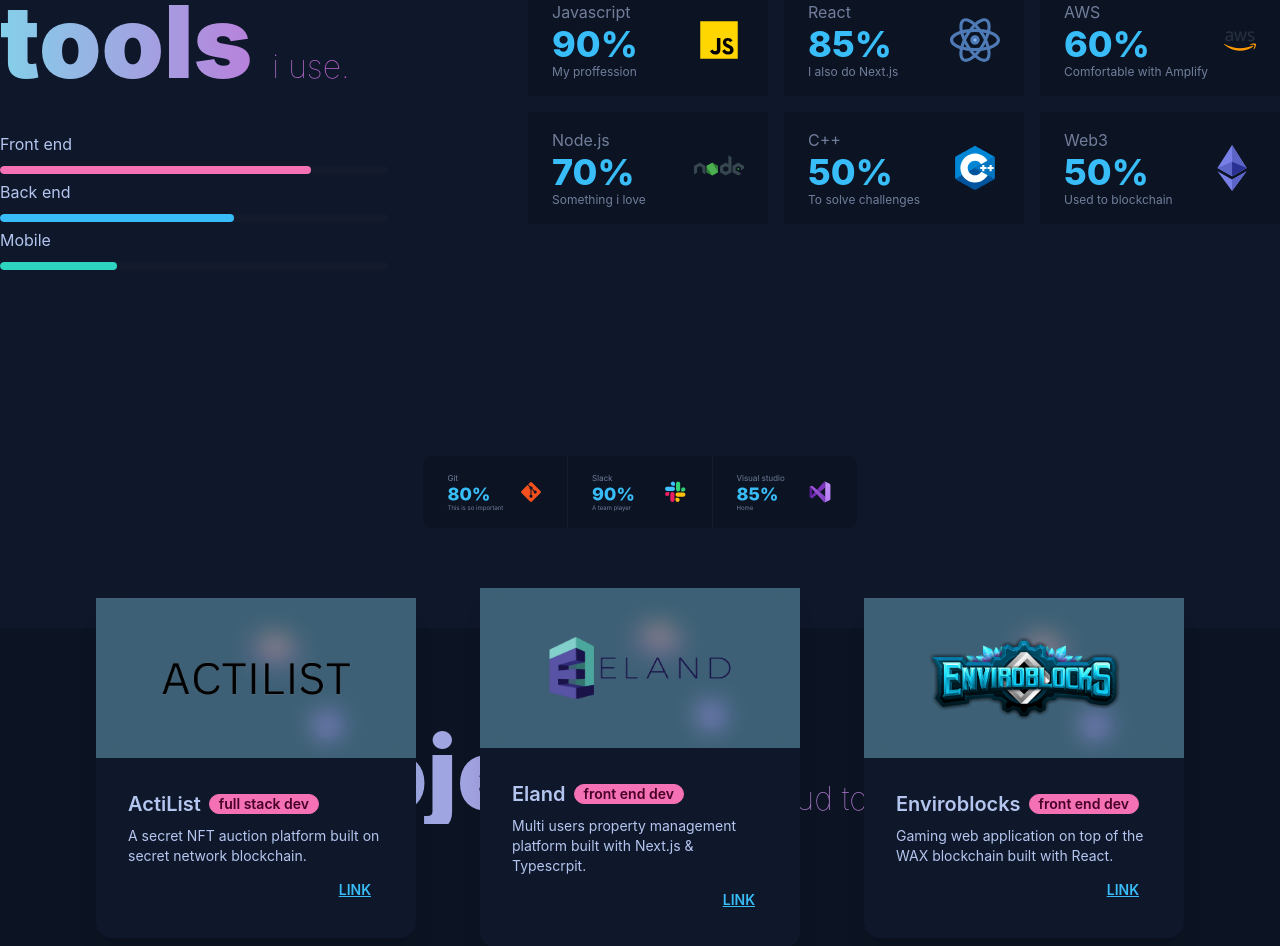
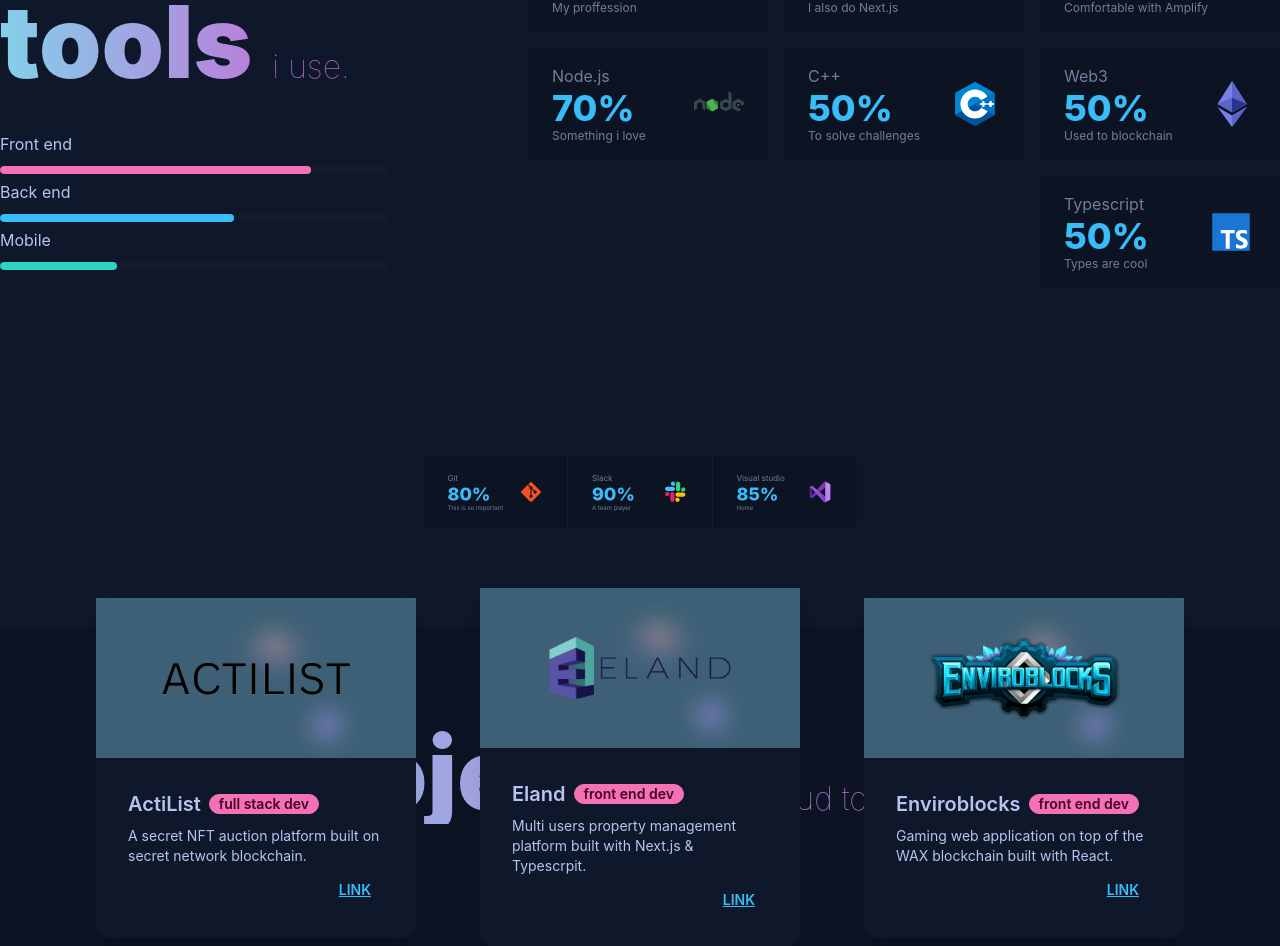
Before and after one commit to salimdriai/salim, a Next.js app: page / in a window 1280 px wide. Shown: the part 972-1918 px from the top of the page. Built offline with nearby package versions, Linux system fonts and the light colour scheme.

Commit message:
fix structure

```diff
--- a/components/ProjectCard/index.js
+++ /dev/null
@@ -1,35 +0,0 @@
-import React from 'react'
-
-const ProjectCard = ({ src, title, description, link, role }) => {
-  return (
-    <div
-      style={{ height: '100%', position: 'relative' }}
-      className="card w-80 bg-base-100 shadow-xl cursor-pointer transition ease-in-out hover:-translate-y-1 hover:scale-102"
-    >
-      <div style={{ position: 'absolute', zIndex: 3 }}>
-        <img src="/planets.svg" />
-      </div>
-      <figure
-        className=" p-16 h-40  backdrop-blur-md	"
-        style={{ backgroundColor: 'rgba(132, 208, 233, 0.4)', zIndex: 5 }}
-      >
-        <img src={src} alt="project" />
-      </figure>
-      <div className="card-body">
-        <h5 className="card-title">
-          {title}
-          <div className="badge badge-accent">{role}</div>
-        </h5>
-        <p className="text-sm">{description}</p>
-        <div className="card-actions justify-end">
-          <a href={link} target="_blank" rel="noreferrer">
-            <button className="btn btn-sm btn-link">Link</button>
-          </a>
-          {/*  <button className="btn btn-sm btn-ghost">Learn more</button> */}
-        </div>
-      </div>
-    </div>
-  )
-}
-
-export default ProjectCard
--- /dev/null
+++ b/components/Projects/data.js
@@ -0,0 +1,26 @@
+export const projects = [
+  {
+    title: 'ActiList',
+    description:
+      'A secret NFT auction platform built on secret network blockchain.',
+    src: '/logo-acti.png',
+    link: 'https://www.test.actilist.co',
+    role: 'full stack dev',
+  },
+  {
+    title: 'Eland',
+    description:
+      'Multi users property management platform built with Next.js & Typescrpit.',
+    src: '/eland-logo-04.png',
+    link: 'https://www.eland.pk',
+    role: 'front end dev',
+  },
+  {
+    title: 'Enviroblocks',
+    description:
+      'Gaming web application on top of the WAX blockchain built with React.',
+    src: '/enviro-logo.png',
+    link: 'https://www.enviroblocks.io',
+    role: 'front end dev',
+  },
+]
--- a/components/Projects/index.js
+++ b/components/Projects/index.js
@@ -1,33 +1,8 @@
 import React from 'react'
 import { useParallax } from 'react-scroll-parallax'
 import ProjectCard from './Card'
+import { projects } from './data.js'
 
-const projects = [
-  {
-    title: 'ActiList',
-    description:
-      'A secret NFT auction platform built on secret network blockchain.',
-    src: '/logo-acti.png',
-    link: 'https://www.test.actilist.co',
-    role: 'full stack dev',
-  },
-  {
-    title: 'Eland',
-    description:
-      'Multi users property management platform built with Next.js & Typescrpit.',
-    src: '/eland-logo-04.png',
-    link: 'https://www.eland.pk',
-    role: 'front end dev',
-  },
-  {
-    title: 'Enviroblocks',
-    description:
-      'Gaming web application on top of the WAX blockchain built with React.',
-    src: '/enviro-logo.png',
-    link: 'https://www.enviroblocks.io',
-    role: 'front end dev',
-  },
-]
 const Projects = () => {
   const parallax = useParallax({
     speed: 30,
--- a/components/SkillCard/index.js
+++ /dev/null
@@ -1,16 +0,0 @@
-import React from 'react'
-
-const SkillCard = ({ label, src, percentage, text }) => {
-  return (
-    <div className="stat bg-base-300 w:full md:w-60 ">
-      <div className="stat-figure text-primary">
-        <img src={src} width={50} />
-      </div>
-      <div className="stat-title">{label}</div>
-      <div className="stat-value text-primary">{percentage}%</div>
-      <div className="stat-desc">{text}</div>
-    </div>
-  )
-}
-
-export default SkillCard
--- /dev/null
+++ b/components/Skills/data.js
@@ -0,0 +1,65 @@
+export const skills = [
+  {
+    label: 'Javascript',
+    src: '/icons8-javascript.svg',
+    percentage: 90,
+    text: 'My proffession',
+  },
+  {
+    label: 'React ',
+    src: '/icons8-react.svg',
+    percentage: 85,
+    text: 'I also do Next.js',
+  },
+  {
+    label: 'AWS',
+    src: '/icons8-amazon-web-services.svg',
+    percentage: 60,
+    text: 'Comfortable with Amplify',
+  },
+  {
+    label: 'Node.js',
+    src: '/icons8-nodejs.svg',
+    percentage: 70,
+    text: 'Something i love',
+  },
+  {
+    label: 'C++',
+    src: '/icons8-cpp.svg',
+    percentage: 50,
+    text: 'To solve challenges',
+  },
+  {
+    label: 'Web3',
+    src: '/icons8-ethereum.svg',
+    percentage: 50,
+    text: 'Used to blockchain',
+  },
+  {
+    label: 'Typescript',
+    src: '/icons8-typescript.svg',
+    percentage: 50,
+    text: 'Types are cool',
+  },
+]
+
+export const tools = [
+  {
+    label: 'Git',
+    src: '/icons8-git.svg',
+    percentage: 80,
+    text: 'This is so important',
+  },
+  {
+    label: 'Slack',
+    src: '/icons8-slack-new.svg',
+    percentage: 90,
+    text: 'A team player',
+  },
+  {
+    label: 'Visual studio',
+    src: '/icons8-visual-studio-2019.svg',
+    percentage: 85,
+    text: 'Home',
+  },
+]
--- a/components/Skills/index.js
+++ b/components/Skills/index.js
@@ -1,66 +1,7 @@
 import React from 'react'
 import { useParallax } from 'react-scroll-parallax'
 import SkillCard from './Skill'
-
-const skills = [
-  {
-    label: 'Javascript',
-    src: '/icons8-javascript.svg',
-    percentage: 90,
-    text: 'My proffession',
-  },
-  {
-    label: 'React ',
-    src: '/icons8-react.svg',
-    percentage: 85,
-    text: 'I also do Next.js',
-  },
-  {
-    label: 'AWS',
-    src: '/icons8-amazon-web-services.svg',
-    percentage: 60,
-    text: 'Comfortable with Amplify',
-  },
-  {
-    label: 'Node.js',
-    src: '/icons8-nodejs.svg',
-    percentage: 70,
-    text: 'Something i love',
-  },
-  {
-    label: 'C++',
-    src: '/icons8-cpp.svg',
-    percentage: 50,
-    text: 'To solve challenges',
-  },
-  {
-    label: 'Web3',
-    src: '/icons8-ethereum.svg',
-    percentage: 50,
-    text: 'Used to blockchain',
-  },
-]
-
-const tools = [
-  {
-    label: 'Git',
-    src: '/icons8-git.svg',
-    percentage: 80,
-    text: 'This is so important',
-  },
-  {
-    label: 'Slack',
-    src: '/icons8-slack-new.svg',
-    percentage: 90,
-    text: 'A team player',
-  },
-  {
-    label: 'Visual studio',
-    src: '/icons8-visual-studio-2019.svg',
-    percentage: 85,
-    text: 'Home',
-  },
-]
+import { skills, tools } from './data'
 
 const Skills = () => {
   const parallax = useParallax({
```
Also changed, not shown: public/icons8-typescript.svg (added).
